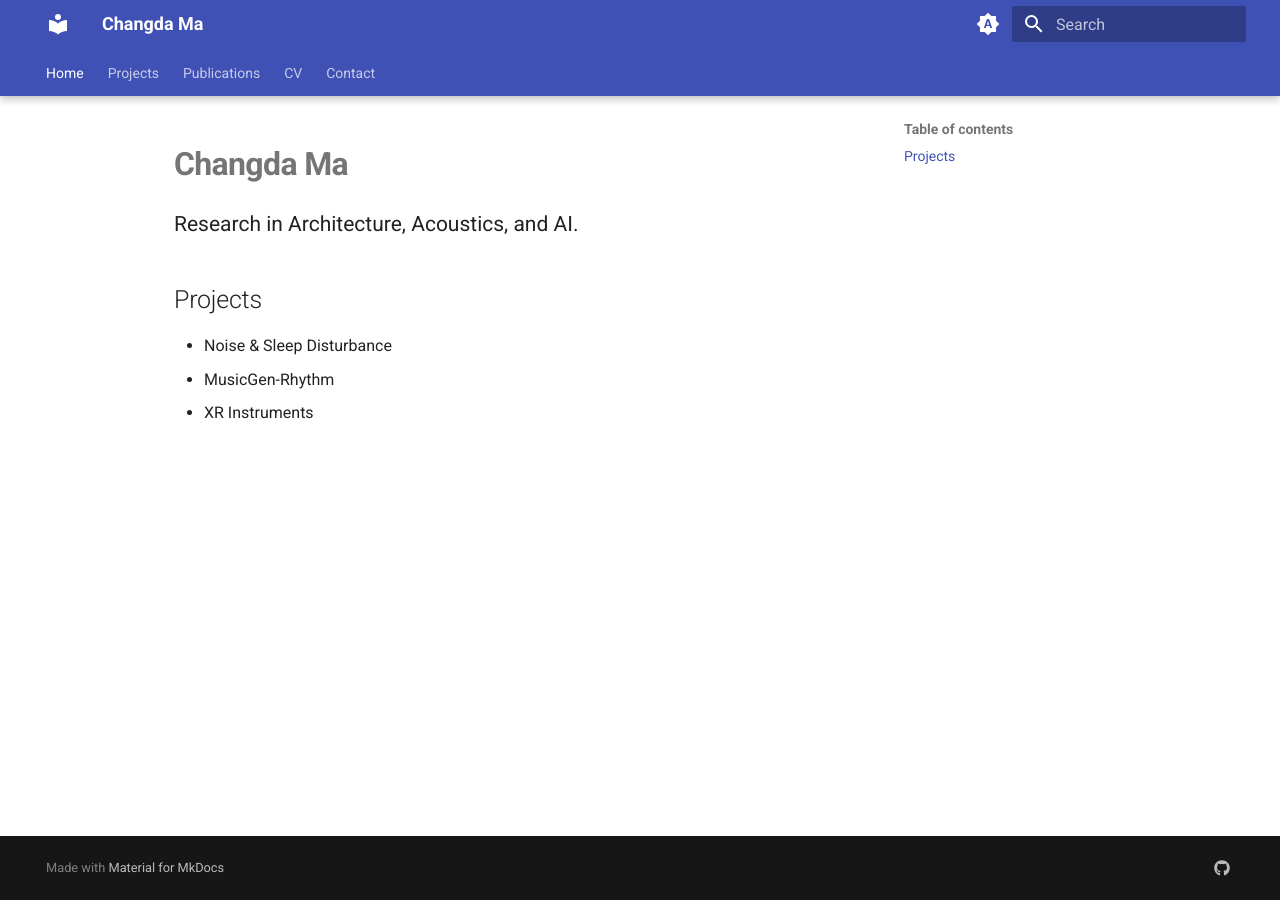
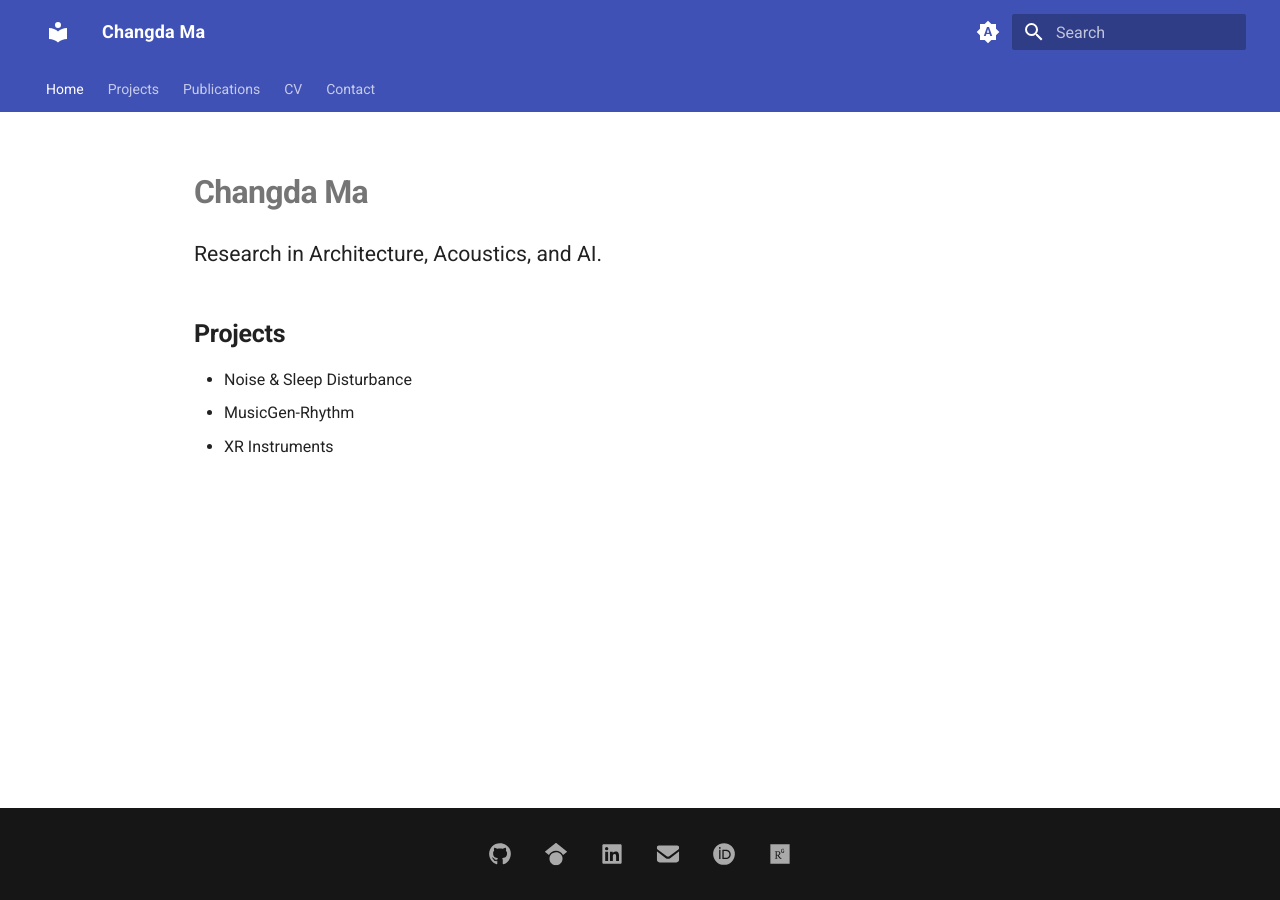
Before and after one commit to changdama/changdama.github.io, an MkDocs documentation site: the page built from docs/index.md, in a window 1280 px wide. Built offline with MkDocs 1.6.1 and Material for MkDocs 9.7.7, drawn with Linux system fonts in a browser that asks for light colours.

Commit message:
personal site css

```diff
--- a/docs/stylesheets/extra.css
+++ b/docs/stylesheets/extra.css
@@ -1,40 +1,169 @@
-/* ====== Make Material look like a personal website (single column) ====== */
+/* =========================================================
+   Material for MkDocs → Academic Personal Website
+   FINAL STABLE VERSION
+   - Single column
+   - Hide sidebars
+   - Remove "Made with Material for MkDocs"
+   - Center social icons
+   ========================================================= */
 
-/* Hide left navigation sidebar and right TOC on desktop */
+
+/* ---------------------------------------------------------
+   1) Layout: hide sidebars, single centered column
+   --------------------------------------------------------- */
+
 @media screen and (min-width: 76.25em) {
   .md-sidebar--primary,
   .md-sidebar--secondary {
-    display: none;
+    display: none !important;
   }
+
+  .md-main__inner {
+    display: block !important;
+  }
+
   .md-content {
     margin-left: 0 !important;
   }
 }
 
-/* Center content and control max width */
 .md-main__inner {
-  max-width: 980px;   /* 你可以改成 900/1100 看喜好 */
+  max-width: 980px;
   margin: 0 auto;
+  padding-left: 1rem;
+  padding-right: 1rem;
 }
 
-/* More whitespace like a personal site */
 .md-content__inner {
-  padding-top: 2rem;
+  padding-top: 2.6rem;
+  padding-bottom: 3.2rem;
 }
 
-/* Typography tweaks: bigger H1, lighter feeling */
+.md-content__inner p,
+.md-content__inner li {
+  max-width: 44em;
+}
+
+@media screen and (max-width: 76.2em) {
+  .md-content__inner p,
+  .md-content__inner li {
+    max-width: 100%;
+  }
+}
+
+
+/* ---------------------------------------------------------
+   2) Typography (personal-site style)
+   --------------------------------------------------------- */
+
 .md-content__inner h1 {
   font-weight: 600;
   letter-spacing: -0.02em;
-  margin-bottom: 0.6rem;
+  margin-bottom: 0.65rem;
+}
+
+.md-content__inner h2 {
+  margin-top: 2.2rem;
+  font-weight: 550;
+  letter-spacing: -0.01em;
 }
 
 .md-content__inner p {
-  font-size: 1.05rem;
-  line-height: 1.7;
+  font-size: 1.06rem;
+  line-height: 1.75;
 }
 
-/* Reduce “documentation vibe” a bit */
 .md-typeset .md-button {
   border-radius: 10px;
+  padding: 0.45em 1.1em;
 }
+
+
+/* ---------------------------------------------------------
+   3) Header cleanup
+   --------------------------------------------------------- */
+
+.md-header {
+  box-shadow: none !important;
+}
+
+.md-header__title {
+  font-weight: 500;
+  letter-spacing: 0.01em;
+}
+
+.md-header__inner {
+  min-height: 3.2rem;
+}
+
+
+/* ---------------------------------------------------------
+   4) FOOTER — HARD REMOVE "Made with Material for MkDocs"
+   --------------------------------------------------------- */
+
+/* Always keep footer visible */
+.md-footer,
+.md-footer-meta,
+.md-footer-meta__inner {
+  display: block !important;
+}
+
+/* ----  ---- */
+/* Hide ANY link that points to mkdocs / squidfunk */
+.md-footer-meta a[href*="mkdocs"],
+.md-footer-meta a[href*="material"],
+.md-footer-meta a[href*="squidfunk"] {
+  display: none !important;
+}
+
+/* In footer-meta, hide everything except the social icon container */
+.md-footer-meta__inner > :not(.md-social) {
+  display: none !important;
+}
+
+/* ---------------------------------------------------------
+   5) Center social icons perfectly
+   --------------------------------------------------------- */
+
+.md-footer-meta__inner {
+  display: flex !important;
+  justify-content: center !important;
+  align-items: center !important;
+  padding: 0.9rem 0 !important;
+}
+
+/* Icon container */
+.md-footer .md-social {
+  gap: 1.2rem;
+}
+
+/* Icon size & style */
+.md-footer .md-social__link {
+  transform: scale(1.4);
+  opacity: 0.9;
+}
+
+.md-footer .md-social__link:hover {
+  opacity: 1;
+  transform: scale(1.55);
+}
+
+.md-footer .md-social__link svg {
+  fill: currentColor;
+}
+
+
+/* ---------------------------------------------------------
+   6) Optional: homepage icon strip
+   --------------------------------------------------------- */
+
+.home-icons a {
+  display: inline-block;
+  font-size: 1.7rem;
+  margin-right: 1rem;
+  opacity: 0.9;
+}
+
+.home-icons a:hover {
+  opacity: 1;
+}
--- a/mkdocs.yml
+++ b/mkdocs.yml
@@ -71,5 +71,16 @@ extra:
   social:
     - icon: fontawesome/brands/github
       link: https://github.com/changdama
+    - icon: fontawesome/brands/google-scholar
+      link: https://scholar.google.com/citations?user=YourProfileID&user=NU5McRIAAAAJ
+    - icon: fontawesome/brands/linkedin
+      link: https://www.linkedin.com/in/changda-ma-419601256/
+    - icon: fontawesome/solid/envelope
+      link: mailto:cma326@gatech.edu
+    - icon: fontawesome/brands/orcid
+      link: https://orcid.org/0009-0005-9355-8525
+    - icon: fontawesome/brands/researchgate
+      link: https://www.researchgate.net/profile/Changda-Ma/research
+
 extra_css:
   - stylesheets/extra.css
```
Also changed, not shown: site/404.html, site/README (1)/index.html, site/index.html, site/stylesheets/extra.css (added).
